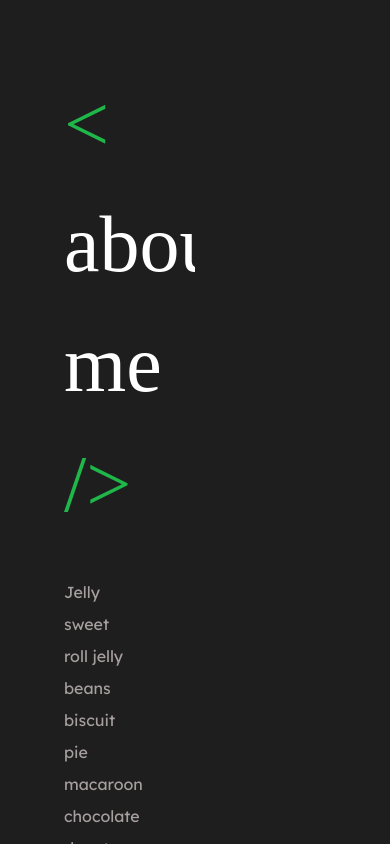
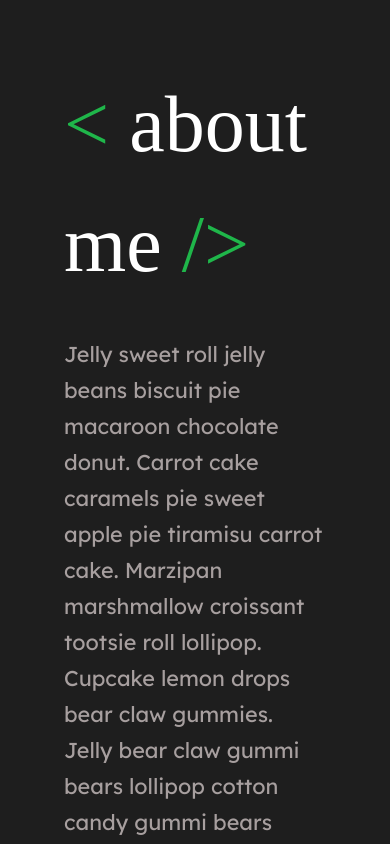
Before and after one commit to Mahmud1087/my-portfolio, a React (Vite) app: page /about in a window 390 px wide. Built offline with nearby package versions, Linux system fonts and the light colour scheme; a web font is replaced by a local one.

Commit message:
Made the About page tablet responsive and edited the side nav to include a border right

```diff
--- a/src/components/Button.jsx
+++ b/src/components/Button.jsx
@@ -15,7 +15,7 @@ const Button = ({ link, title }) => {
     >
       <Link
         to={link}
-        className='w-fit px-7 py-2 rounded-md border border-[#21ff60ad] bg-[#21ff60ad] hover:bg-transparent transition-all ease-in-out mt-6 font-lexend text-white font-semibold text-lg'
+        className='w-fit px-10 py-4 rounded-md border border-[#21ff60ad] bg-[#21ff60ad] hover:bg-transparent transition-all ease-in-out mt-6 font-lexend text-white font-semibold text-2xl lg:px-7 lg:py-2 lg:text-lg'
       >
         {title}
       </Link>
--- a/src/components/SideNav.jsx
+++ b/src/components/SideNav.jsx
@@ -15,9 +15,9 @@ const SideNav = () => {
         delay: 0.4,
         ease: [0.2, 0.71, 0.2, 1.01],
       }}
-      className='hidden w-[15%] bg-[#1e1e1e] h-screen flex-col items-center sm:flex'
+      className='hidden w-[18%] bg-[#1e1e1e] h-screen flex-col items-center border-r-2 border-[#00000065] sm:px-3 sm:flex lg:px-0 lg:w-[15%]'
     >
-      <div className='w-full flex justify-center items-end text-3xl text-[#272727] px-3 py-2 bg-[#21ff60ad] mt-8 font-jolly'>
+      <div className='w-full flex justify-center items-end text-3xl text-[#272727] px-3 py-2 bg-[#21ff60ad] mt-8 font-jolly sm:rounded-lg lg:rounded-none'>
         <img src={logo} alt='logo' className='w-7' />
         n
         <img src={logo} alt='logo' className='w-7' />
--- a/src/pages/About.jsx
+++ b/src/pages/About.jsx
@@ -4,7 +4,7 @@ import { motion } from 'framer-motion';
 
 const About = () => {
   return (
-    <div className='w-[50%] h-screen bg-[#1e1e1e] flex flex-col gap-8 p-16 overflow-hidden'>
+    <div className='w-full h-screen bg-[#1e1e1e] flex flex-col gap-8 p-16 overflow-hidden lg:w-1/2'>
       <Heading title='about me' />
       <motion.div
         initial={{ y: -1000 }}
@@ -15,9 +15,9 @@ const About = () => {
           delay: 0.8,
           ease: [0.2, 0.71, 0.2, 1.01],
         }}
-        className='flex flex-col gap-8 '
+        className='flex flex-col gap-8 text-[#A79F9F] font-lexend leading-9 text-[1.35rem] lg:leading-8 lg:text-base'
       >
-        <p className='text-[#A79F9F] font-lexend leading-8'>
+        <p>
           Jelly sweet roll jelly beans biscuit pie macaroon chocolate donut.
           Carrot cake caramels pie sweet apple pie tiramisu carrot cake.
           Marzipan marshmallow croissant tootsie roll lollipop. Cupcake lemon
@@ -25,7 +25,7 @@ const About = () => {
           candy gummi bears chocolate bar cake cookie. Cupcake muffin danish
           muffin cookie gummies.
         </p>
-        <p className='text-[#A79F9F] font-lexend leading-8 mb-5'>
+        <p className='mb-10 lg:mb-5'>
           Jelly sweet roll jelly beans biscuit pie macaroon chocolate donut.
           Carrot cake caramels pie sweet apple pie tiramisu carrot cake.
           Marzipan marshmallow croissant tootsie roll lollipop. Cupcake lemon
```
